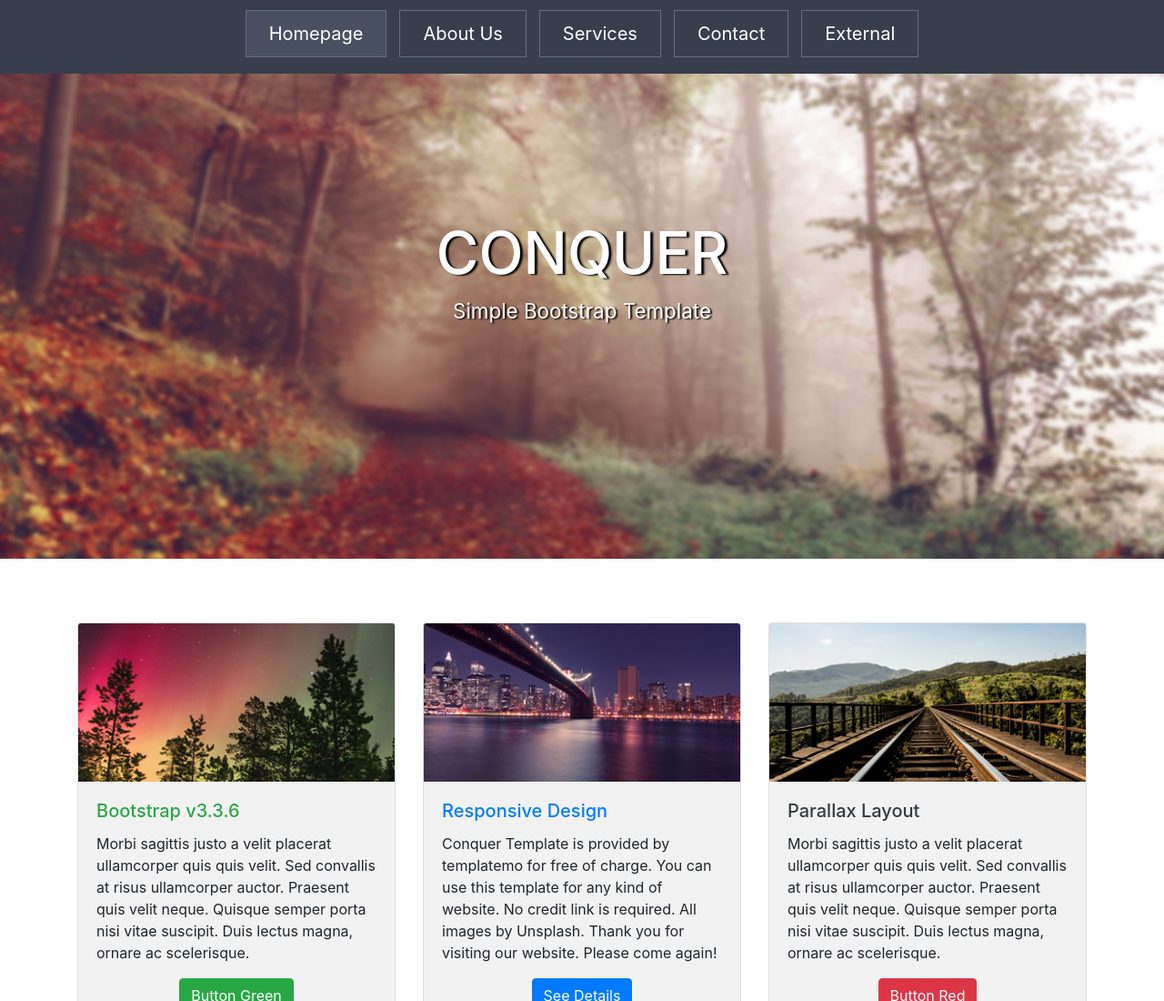
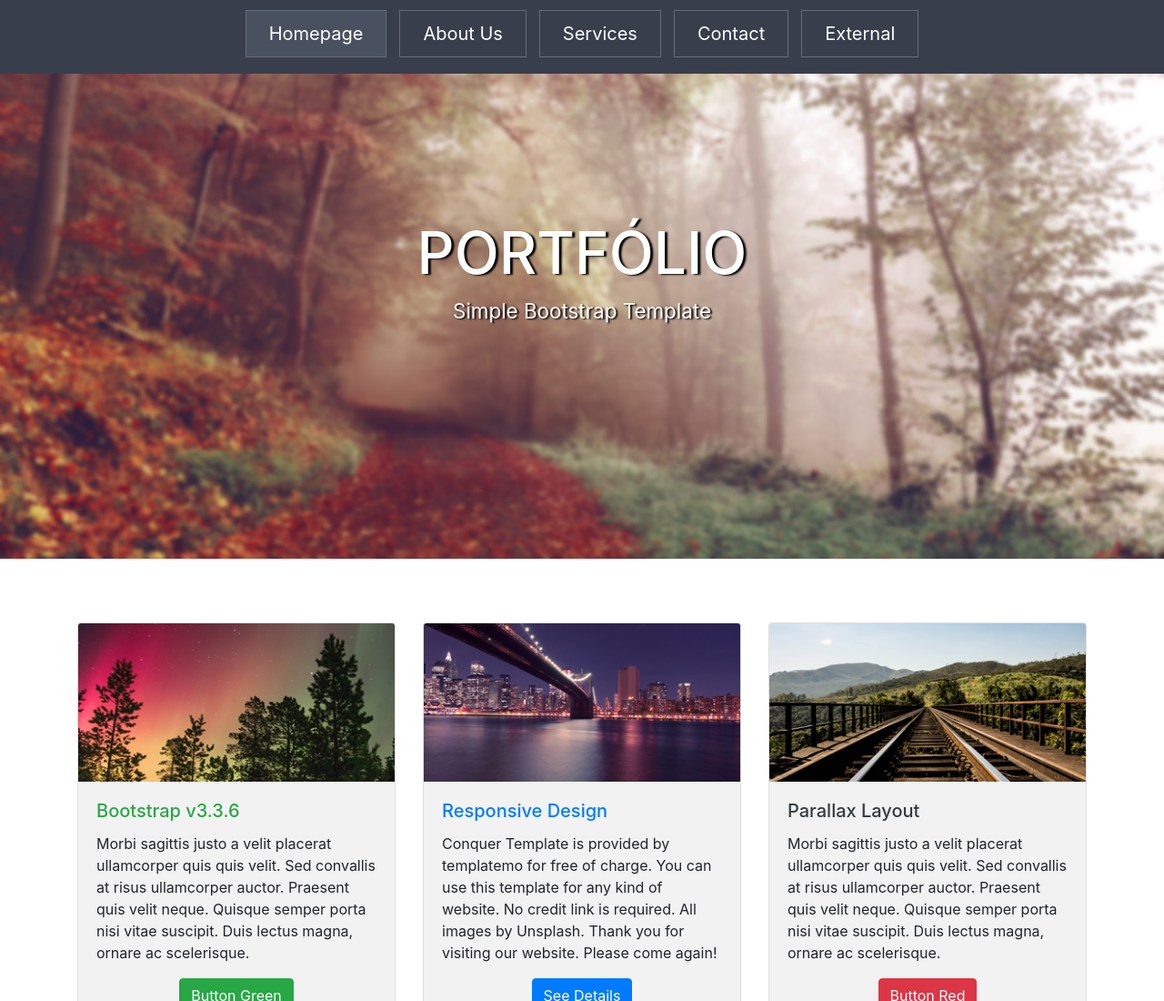
Before and after one commit to carlosaw/carlosaw.github.io, a plain HTML site: page index.html in a window 1280 px wide. Shown: the top 1100 px of the page at 91% size. Drawn offline with Linux system fonts and the light colour scheme.

Commit message:
Portfólio

```diff
--- a/index.html
+++ b/index.html
@@ -42,7 +42,7 @@
     </section><!--container-fluid-->
 
     <section class="parallax d-flex align-items-center justify-content-center" >
-        <h1 class="text-white">CONQUER</h1>
+        <h1 class="text-white">PORTFÓLIO</h1>
         <p class="text-white">Simple Bootstrap Template</p>
     </section>
 
```
